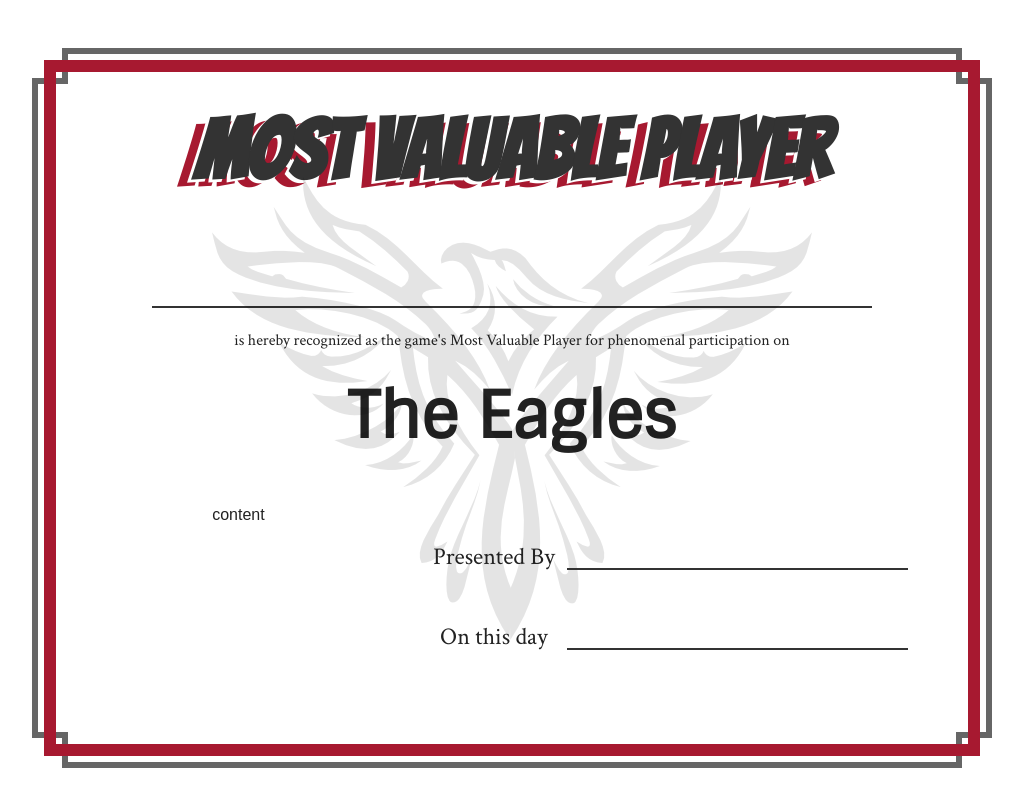
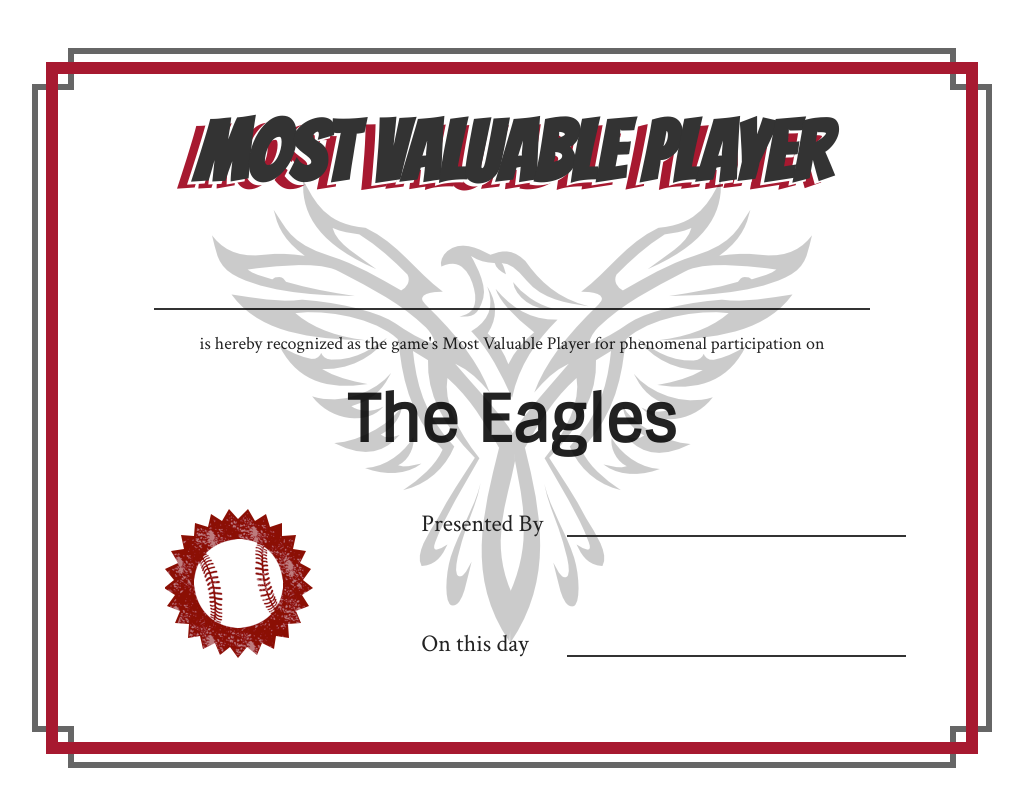
Before and after one commit to mattmccabe/mvp, a plain HTML site: page index.html in a window 1280 px wide. Shown: the whole page, without its empty margins (16-1039 px from the left). Drawn offline with nearby package versions, Linux system fonts and the light colour scheme.

Commit message:
adjustments after educating myself on printing from the browser

```diff
--- a/index.html
+++ b/index.html
@@ -15,12 +15,13 @@
         <script src="js/vendor/modernizr-2.8.3.min.js"></script>
         <style type="text/css">
 
+
+
           main
           {
             width: 11in;
             height: 8.5in;
             position: relative;
-
           }
 
           div
@@ -42,13 +43,13 @@
           {
             border-left: solid 6px #666;
             border-bottom: solid 6px #666;
-            top:-6px;
-            right:-6px;
+            top:6px;
+            right:6px;
           }
           .topLeftBrdr
           {
-            top:-6px;
-            left:-6px;
+            top:6px;
+            left:6px;
             border-right: solid 6px #666;
             border-bottom: solid 6px #666;
           }
@@ -56,20 +57,19 @@
           {
             border-left: solid 6px #666;
             border-top: solid 6px #666;
-            bottom:-6px;
-            right: -6px;
+            bottom:6px;
+            right: 6px;
           }
           .botLeftBrdr
           {
             border-right: solid 6px #666;
             border-top: solid 6px #666;
-            bottom: -6px;
-            left: -6px;
+            bottom: 6px;
+            left: 6px;
           }
 
           .certBorder
           {
-            border: solid 6px #666;
             position: absolute;
             top: 48px;
             left: 48px;
@@ -77,29 +77,50 @@
             bottom: 48px;
           }
 
+          .certBorderLR
+          {
+            position: absolute;
+            left: 0px;
+            right: 0px;
+            top:36px;
+            bottom:36px;
+            border-left: solid 6px #666;
+            border-right: solid 6px #666;
+          }
+          .certBorderTB
+          {
+            position: absolute;
+            top: 0px;
+            bottom: 0px;
+            left:36px;
+            right:36px;
+            border-top: solid 6px #666;
+            border-bottom: solid 6px #666;
+          }
+
           .certBorderInner
           {
             position: absolute;
-            top: 6px;
-            left: 6px;
-            right: 6px;
-            bottom: 6px;
+            top: 14px;
+            left: 14px;
+            right: 14px;
+            bottom: 14px;
             border: solid 12px #a71930;
             z-index: 2;
           }
 
           .certBg
           {
-            background: url('img/eagle-black-and-white-hi.png') no-repeat center;
             position: absolute;
             top: 0;
             bottom: 0;
             left: 0;
             right: 0;
-            opacity: 0.1;
+            opacity: 0.2;
+            text-align: center;
+            vertical-align: middle;
+            margin-top:106px;
           }
-
-
 
           .who
           {
@@ -121,13 +142,9 @@
           .who span
           {
             font-family: 'Crimson Text', serif;
+            font-size: 18px;
             width: 100%;
             text-align: center;
-          }
-
-          .what
-          {
-
           }
 
           .what h1
@@ -159,7 +176,7 @@
             position: absolute;
             left: 0;
             right: 0;
-            bottom: 0;
+            bottom: 38px;
             height: 240px;
           }
 
@@ -168,6 +185,9 @@
             float: left;
             display: inline-block;
             width: 40%;
+            height: 100%;
+            text-align: center;
+            margin-top: 45px;
           }
 
           .when .right
@@ -175,6 +195,7 @@
             float: left;
             display: inline-block;
             width: 60%;
+            height: 100%;
           }
 
           .when .info
@@ -183,8 +204,8 @@
             font-size: 24px;
             width: 100%;
             padding-right: 60px;
-            padding-top: 30px;
-            height: 80px;
+            padding-top: 37px;
+            height: 50%;
 
           }
 
@@ -194,6 +215,7 @@
             display: inline-block;
             width: 30%;
             padding-top: 6px;
+            text-align: left;
           }
 
           .info div
@@ -201,10 +223,6 @@
             float: left;
             width: 70%;
             display: inline-block;
-          }
-
-          .blank
-          {
             border-bottom: solid 2px #333;
           }
 
@@ -213,13 +231,6 @@
             text-align: center;
           }
 
-          .certViz
-          {
-            float:left;
-            width: 40%;
-            background: #ccc;
-            height: 192px;
-          }
 
         </style>
     </head>
@@ -231,12 +242,16 @@
         <!-- Add your site or application content here -->
         <main>
           <div class="certBorder">
+            <div class="certBorderTB"></div>
+            <div class="certBorderLR"></div>
             <div class="botRightBrdr cornerBorder"></div>
             <div class="botLeftBrdr cornerBorder"></div>
             <div class="topRightBrdr cornerBorder"></div>
             <div class="topLeftBrdr cornerBorder"></div>
             <div class="certBorderInner">
-              <div class="certBg"></div>
+              <div class="certBg">
+                <img src="img/eagle-black-and-white-hi.png">
+              </div>
               <div class="certContent">
                 <div class="what">
                   <h1>MOST VALUABLE PLAYER</h1>
@@ -250,16 +265,16 @@
                 </div>
                 <div class="when">
                   <div class="left">
-                    content
+                    <img src="img/ball.png">
                   </div>
                   <div class="right">
                     <div class="info">
                       <label>Presented By</label>
-                      <div class="blank">&nbsp;</div>
+                      <div>&nbsp;</div>
                     </div>
                     <div class="info">
                       <label>On this day</label>
-                      <div class="blank">&nbsp;</div>
+                      <div>&nbsp;</div>
                     </div>
                   </div>
                 </div>
```
Also changed, not shown: img/ball.png (added).
